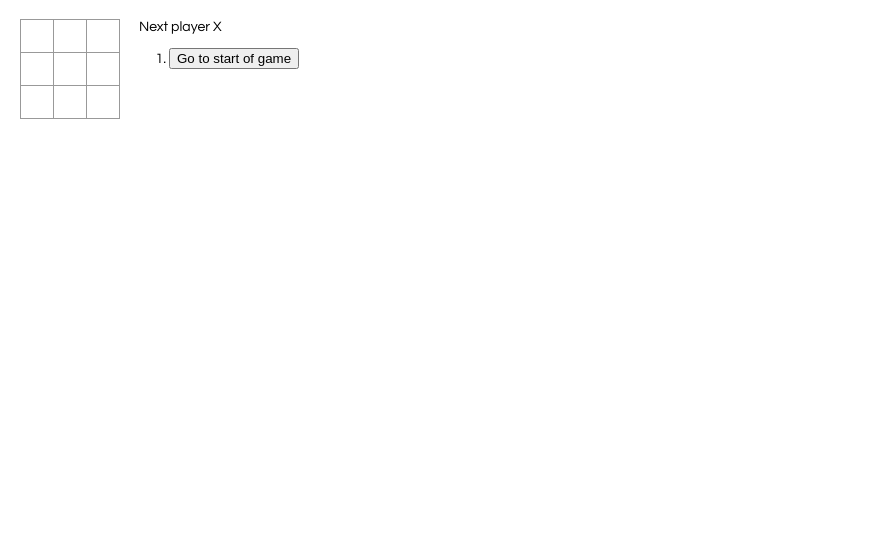
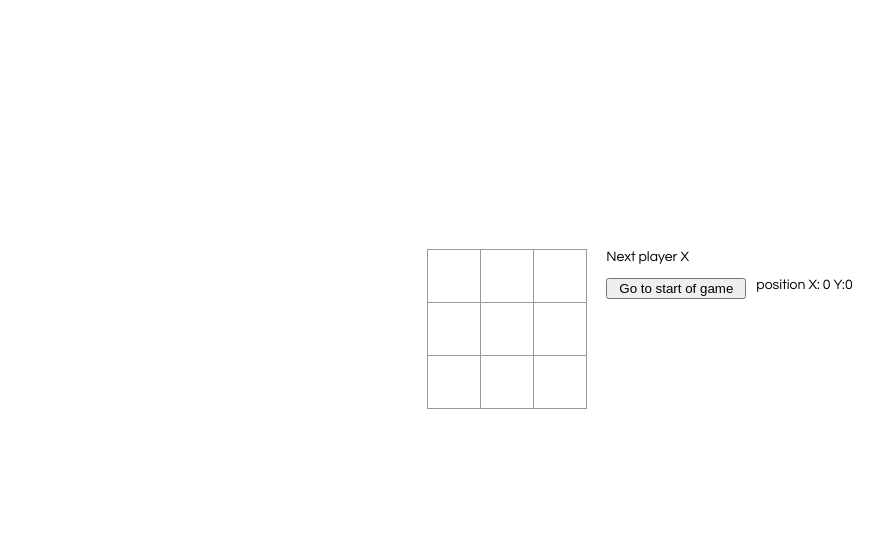
Before and after one commit to BaturaAndrew/tic_tac_toe, a React app: page / in a window 1280 px wide. Shown: the whole page, without its empty margins (0-895 px from the left). Built offline with nearby package versions, Linux system fonts and the light colour scheme.

Commit message:
feat: add coords of every steps

```diff
--- a/src/component/Game.js
+++ b/src/component/Game.js
@@ -7,7 +7,8 @@ class Game extends React.Component {
     super(props);
     this.state = {
       history: [{
-        squares: Array(9).fill(null)
+        squares: Array(9).fill(null),
+        coord: { x: 0, y: 0 },
       }],
       xIsNext: true,
       stepNumber: 0
@@ -18,12 +19,14 @@ class Game extends React.Component {
     const history = this.state.history.slice(0, this.state.stepNumber + 1);
     const current = history[history.length - 1];
     const squares = current.squares.slice();
+    const coord = this.position(i);
     if (calculateWinner(squares) || squares[i]) return;
     const xIsNext = this.state.xIsNext;
     squares[i] = xIsNext ? 'X' : 'O';
     this.setState({
       history: history.concat([{
-        squares: squares
+        squares: squares,
+        coord: coord,
       }]),
       xIsNext: !xIsNext,
       stepNumber: history.length,
@@ -35,6 +38,21 @@ class Game extends React.Component {
       stepNumber: step,
       xIsNext: (step % 2) === 0,
     })
+  }
+
+  position(i) {
+    const dimention = 3;
+    let diff = (i + 1) - dimention * 2;
+    if (diff > 0) {
+      return { x: diff, y: 3 }
+    } else {
+      if (diff <= 0 && diff > -3) {
+        return { x: diff + 3, y: 2 }
+      }
+      else {
+        return { x: diff + 6, y: 1 }
+      }
+    }
   }
 
   render() {
@@ -51,16 +69,18 @@ class Game extends React.Component {
         'Go to step #' + move :
         'Go to start of game';
       return (
-        <li key={move}>
-          <button onClick={() => this.jumpTo(move)}>
+        <li className='flex' key={move}>
+          <button className='step-status' onClick={() => this.jumpTo(move)}>
             {desc}
           </button>
+          <p className='coord'>{`position  X: ${step.coord.x} Y:${step.coord.y}`}</p>
         </li>
       )
     })
 
     return (
       <div className="game">
+        <div className="game-conteiner">
           <div className="game-board">
             <Board
               squares={current.squares}
@@ -69,7 +89,8 @@ class Game extends React.Component {
           </div>
           <div className="game-info">
             <div>{status}</div>
-          <ol>{moves}</ol>
+            <ol className="step">{moves}</ol>
+          </div>
         </div>
       </div>
     );
--- a/src/component/Square/square.scss
+++ b/src/component/Square/square.scss
@@ -5,12 +5,12 @@
   font-size: 24px;
   font-weight: bold;
   line-height: 34px;
-  height: 34px;
+  height: 54px;
   margin-right: -1px;
   margin-top: -1px;
   padding: 0;
   text-align: center;
-  width: 34px;
+  width: 54px;
 
   &:focus {
     outline: none;
--- a/src/index.scss
+++ b/src/index.scss
@@ -1,16 +1,16 @@
 body {
   font: 14px "Century Gothic", Futura, sans-serif;
   margin: 20px;
-}
-
-ol, ul {
-  padding-left: 30px;
 }
 
 .board-row:after {
   clear: both;
   content: "";
   display: table;
+}
+
+.flex {
+  display: flex;
 }
 
 .status {
@@ -23,10 +23,36 @@ ol, ul {
 }
 
 .game {
+  width: 100%;
+  height: 100%;
+  position: fixed;
+  top: 0;
+  left: 0;
   display: flex;
-  flex-direction: row;
+  align-items: center;
+  align-content: center;
+  justify-content: center;
+  overflow: auto;
+}
+
+.game-conteiner {
+  display: flex;
+  height: 300px;
 }
 
 .game-info {
   margin-left: 20px;
+
+  .step {
+    padding-left: 0px;
+    &-status {
+      width: 140px;
+      margin-bottom: 3px;
+    }
+  }
+
+  .coord {
+    margin: 0;
+    margin-left: 10px;
+  }
 }
```
Lines whose indentation alone changed are shown as unchanged.
